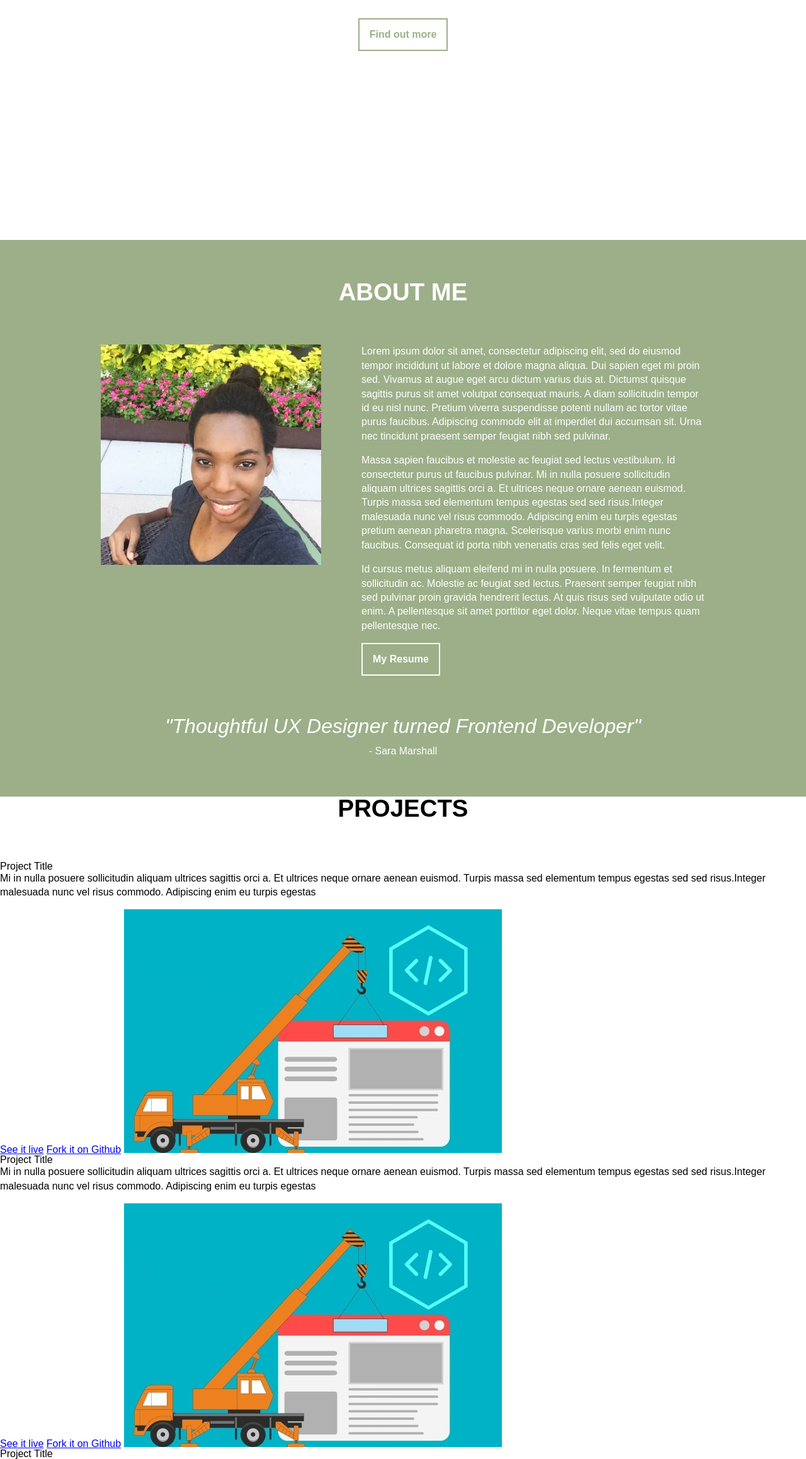
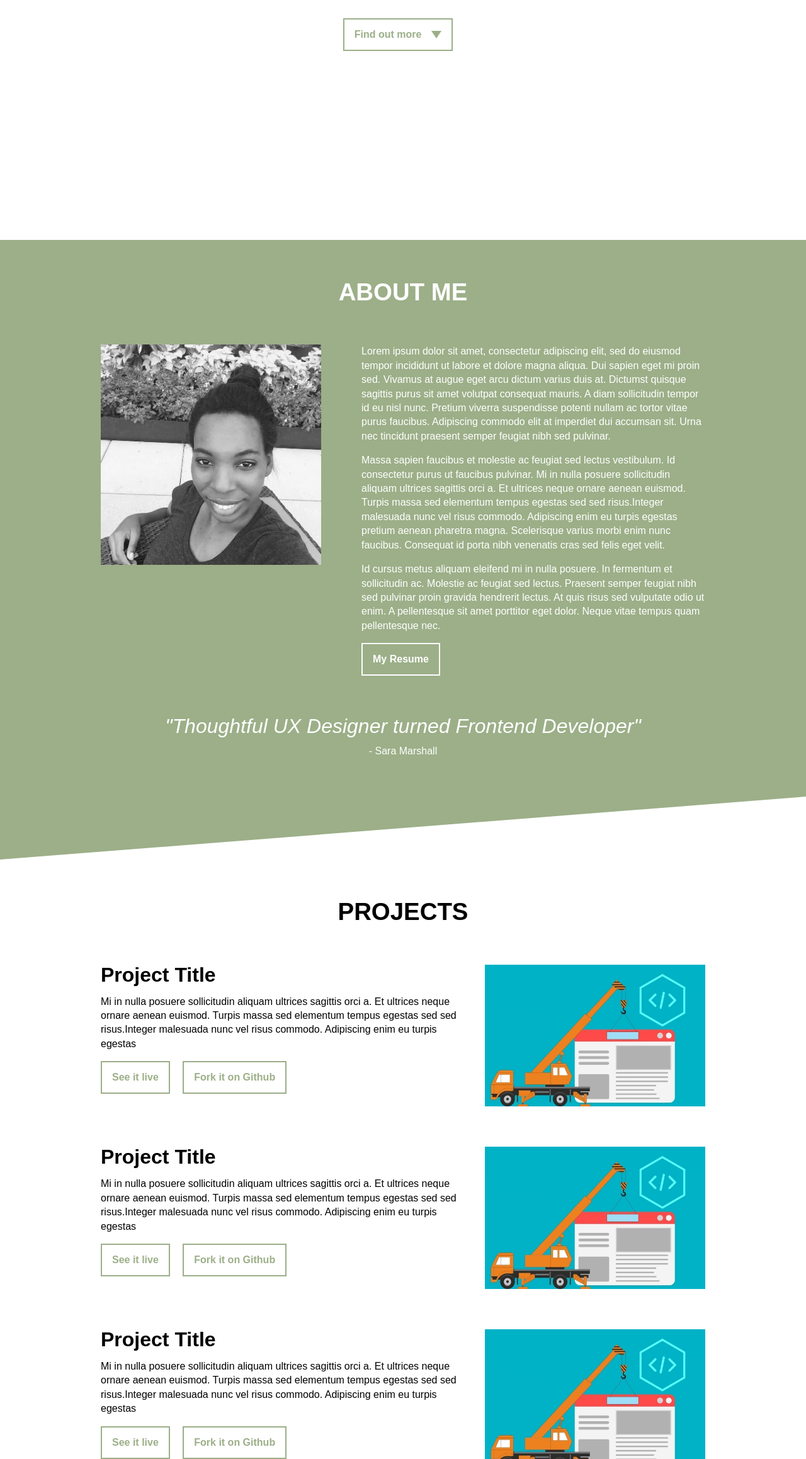
Before and after one commit to smarshall7/portfolio, a plain HTML site: page index.html in a window 1280 px wide. Shown: the part 483-2800 px from the top of the page at 63% size. Drawn offline with Linux system fonts and the light colour scheme.

Commit message:
add more css

```diff
--- a/index.html
+++ b/index.html
@@ -11,7 +11,7 @@
 <body>
    <header class="neutral-theme">
        <h1>Hello! My name is <span>Sara Marshall</span>. <br>I'm a Web Developer.</h1>
-       <a href="#" class="button">Find out more</a>
+       <a href="#" class="button header-link">Find out more</a>
     </header>
     <main>
         <section class="about primary-theme">
@@ -28,43 +28,49 @@
                 <cite>- Sara Marshall</cite>
             </blockquote>
         </section>
-        <section>
+        <section class="neutral-theme">
                 <h2>Projects</h2>
                 <article>
+                    <div class="article-text">
                     <h3>Project Title</h3>
                     <p>Mi in nulla posuere sollicitudin aliquam ultrices sagittis orci a. Et ultrices neque ornare aenean euismod. Turpis massa sed elementum tempus egestas sed sed risus.Integer malesuada nunc vel risus commodo. Adipiscing enim eu turpis egestas </p>
-                    <a href="#">See it live</a>
-                    <a href="#">Fork it on Github</a>
-                    <img src="/images/project.jpg" alt="placeholder alt text">
+                    <a href="#" class="button">See it live</a>
+                    <a href="#" class="button">Fork it on Github</a>
+                </div>
+                    <img src="/images/project.jpg" class="article-img" alt="placeholder alt text">
                 </article>
                 <article>
+                    <div class="article-text">
                     <h3>Project Title</h3>
                     <p>Mi in nulla posuere sollicitudin aliquam ultrices sagittis orci a. Et ultrices neque ornare aenean euismod. Turpis massa sed elementum tempus egestas sed sed risus.Integer malesuada nunc vel risus commodo. Adipiscing enim eu turpis egestas </p>
-                    <a href="#">See it live</a>
-                    <a href="#">Fork it on Github</a>
-                    <img src="/images/project.jpg" alt="placeholder alt text">
+                    <a href="#" class="button">See it live</a>
+                    <a href="#" class="button">Fork it on Github</a>
+                    </div>
+                    <img src="/images/project.jpg" class="article-img" alt="placeholder alt text">
                 </article>
                 <article>
+                    <div class="article-text">
                     <h3>Project Title</h3>
                     <p>Mi in nulla posuere sollicitudin aliquam ultrices sagittis orci a. Et ultrices neque ornare aenean euismod. Turpis massa sed elementum tempus egestas sed sed risus.Integer malesuada nunc vel risus commodo. Adipiscing enim eu turpis egestas </p>
-                    <a href="#">See it live</a>
-                    <a href="#">Fork it on Github</a>
-                    <img src="/images/project.jpg" alt="placeholder alt text">
+                    <a href="#" class="button">See it live</a>
+                    <a href="#" class="button">Fork it on Github</a>
+                    </div>
+                    <img src="/images/project.jpg" class="article-img" alt="placeholder alt text">
                 </article>
         </section>
-        <section>
+        <section class="contact primary-theme">
             <h2>Contact</h2>
             <p>If you would like to work with me, please send me a message!</p>
-            <a href="mailto:email@example.com">Let's Talk</a>
+            <a href="mailto:email@example.com" class="button">Let's Talk</a>
         </section>
     </main>
     <footer>
-        <ul>
-            <li>
-                <a href="https://www.linkedin.com/in/sara-rmarshall/">LinkedIn</a>
+        <ul class="social">
+            <li class="social-item">
+                <a class= "social-link linkedin" href="https://www.linkedin.com/in/sara-rmarshall/">LinkedIn</a>
             </li>
-            <li>
-                <a href="https://github.com/smarshall7">Github</a>
+            <li class="social-item">
+                <a class= "social-link github" href="https://github.com/smarshall7">Github</a>
             </li>
         </ul>
         <p>&copy; 2021 - Portfolio by Sara Marshall</p>
--- a/style.css
+++ b/style.css
@@ -2,7 +2,6 @@
     --primary: #9CAF88 ;
     --spacing: 4rem;
 }
-
 
 body {
     font-family: Arial, Helvetica, sans-serif;
@@ -31,6 +30,17 @@ h2 {
     text-transform: uppercase;
 }
 
+h3 {
+    margin-bottom: 1rem;
+    font-size: 2rem;
+    font-weight: bold;
+}
+
+section {
+    padding: var(--spacing);
+}
+
+
 p {
     margin-bottom: 1em;
     line-height: 1.4em;
@@ -40,7 +50,6 @@ p {
 background-color: white;
 --button-color: var(--primary);
 --button-hover-color: white;
-
 }
 
 .primary-theme {
@@ -51,24 +60,76 @@ background-color:var(--primary);
 }
 
 .button {
-    display: block;
-    width: max-content;
+    display: inline-block;
+    margin-right: 1rem;
     padding: 1rem;
     border: 2px solid var(--button-color);
     font-weight: bold;
     text-decoration: none;
     color: var(--button-color);
-
+    transition: all 0.3s ease-in-out;
 }
 
 .button:hover {
     color: var(--button-hover-color);
     background-color: var(--button-color);
-
 }
 
-blockquote {
-    margin-top: var(--spacing);
+.header-link {
+    display: flex;
+    align-items: center;
+    justify-content: space-between;
+}
+
+.header-link::after {
+content: "";
+width: 0;
+height: 0;
+margin-left: 1rem;
+border-style: solid;
+border-width: 0.75rem 0.5rem 0 0.5rem;
+border-color: var(--primary) transparent transparent transparent;
+transition: border-color 0.3s ease-in-out;
+}
+
+.header-link:hover::after {
+    border-color: white transparent transparent transparent;
+}
+
+.about {
+    position: relative;
+    margin-bottom: 100px;
+}
+
+.about::after{
+    content: "";
+    position: absolute;
+    bottom: -100px;
+    right: 0;
+    width: 0;
+    height: 0;
+    border-top: 100px solid var(--primary);
+    border-right: 100vw solid transparent;
+}
+
+.about-container {
+    max-width: 960px;
+    margin: 0 auto;
+}
+
+.about-img {
+    display: block;
+    width: 100%;
+    max-width: 350px;
+    margin: 0 auto var(--spacing);
+    filter: grayscale(100%);
+}
+
+.about-img:hover {
+    filter: grayscale(0);
+}
+    blockquote {
+        margin-top: var(--spacing);
     font-size: 2rem;
     font-style: italic;
     text-align: center;
@@ -83,20 +144,55 @@ cite{
 
 .about {
     padding: var(--spacing);
-    color: white;
-    background-color: var(--primary);
 }
 
-.about-container {
-    max-width: 960px;
-    margin: 0 auto;
+
+article {
+    display: flex;
+    flex-direction: column-reverse;
+    margin-bottom: var(--spacing)
 }
 
-.about-img {
+
+.contact {
+    text-align: center;
+}
+
+footer {
+    padding: var(--spacing);
+    text-align: center;
+    background-color: grey;
+    color: white;
+}
+.social {
+    display: flex;
+    justify-content: center;
+    margin-bottom: var(--spacing);
+}
+.social-item {
+    margin: 0 2rem;
+}
+
+.social-link {
     display: block;
-    width: 100%;
-    max-width: 350px;
-    margin: 0 auto var(--spacing);
+    width: 60px;
+    height: 60px;
+    font-size: 0;
+    background: no-repeat;
+    background-size: 60px;
+}
+
+.linkedin {
+    background-image: url(images/linkedin.svg);
+}
+
+.github {
+    background-image: url(images/github.svg);
+}
+
+.social-link:hover {
+    transform: scale(1.2);
+    transition: transform 0.3s ease-in-out;
 }
 
 @media (min-width: 800px) {
@@ -109,3 +205,13 @@ cite{
         margin-left: var(--spacing);
     }
 }
+article {
+    flex-direction: row;
+    max-width: 960px;
+    margin: 0 auto var(--spacing);
+}
+
+.article-img {
+    max-width: 350px;
+    margin-left: 2rem;
+}
```
Also changed, not shown: images/github.svg (added), images/linkedin.svg (added).
